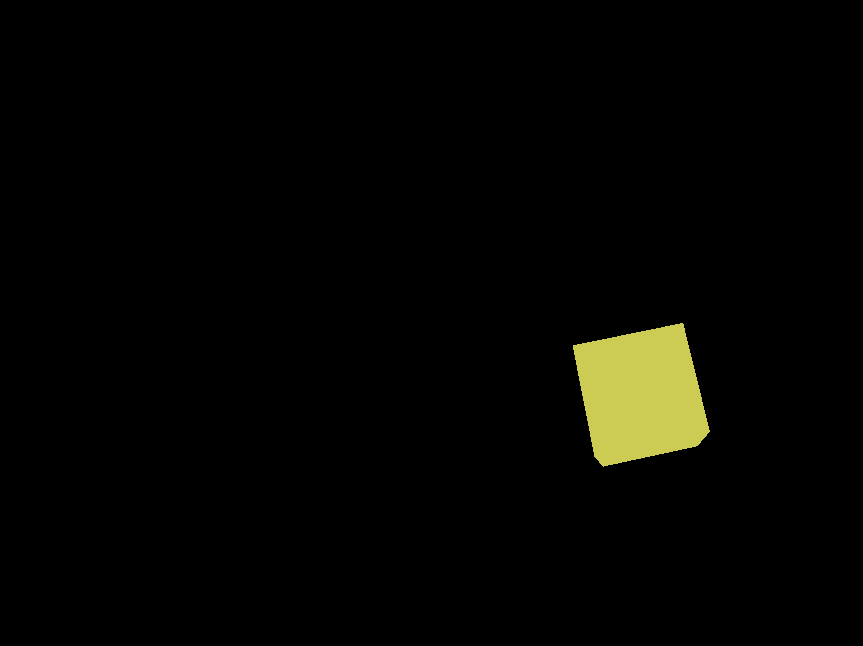
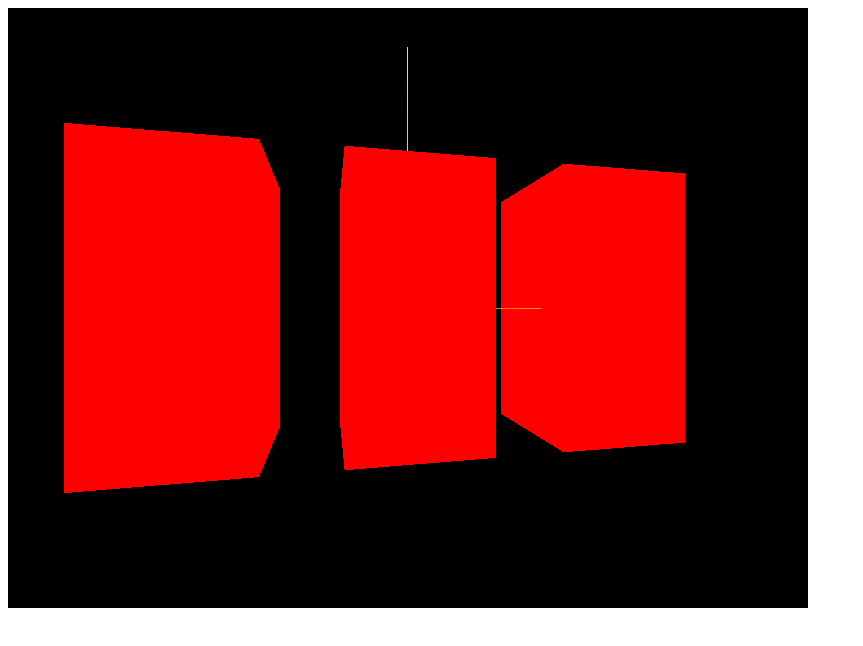
Before and after one commit to TomoyaRT/threejs-journey, a website built with Vite: page src/01-04/index.html in a window 1280 px wide. Shown: the whole page, without its empty margins (0-863 px from the left). Built offline with nearby package versions, Linux system fonts and the light colour scheme.

Commit message:
feat: learned concepts in chapter 1, section 4

```diff
--- a/src/01-03/global.css
+++ /dev/null
@@ -1 +0,0 @@
-body { margin: 0; }
--- a/src/01-04/global.css
+++ /dev/null
@@ -1 +0,0 @@
-body { margin: 0; }
--- a/src/01-04/index.html
+++ b/src/01-04/index.html
@@ -5,11 +5,10 @@
     <link rel="icon" type="image/svg+xml" href="/vite.svg" />
     <meta name="viewport" content="width=device-width, initial-scale=1.0" />
     <title>Three JS Journey</title>
-
     <link rel="stylesheet" href="./global.css">
     <script type="module" src="./main.js" defer></script>
   </head>
-
   <body>
+    <canvas class="webgl"></canvas>
   </body>
 </html>
--- a/src/01-04/main.js
+++ b/src/01-04/main.js
@@ -1,25 +1,67 @@
-import * as THREE from 'three';
+import * as THREE from 'three'
 
-const scene = new THREE.Scene();
-const camera = new THREE.PerspectiveCamera( 75, window.innerWidth / window.innerHeight, 0.1, 1000 );
+// Canvas
+const canvas = document.querySelector('canvas.webgl')
 
-const renderer = new THREE.WebGLRenderer();
-renderer.setSize( window.innerWidth, window.innerHeight );
-renderer.setAnimationLoop( animate );
-document.body.appendChild( renderer.domElement );
+// Scene
+const scene = new THREE.Scene()
 
-const geometry = new THREE.BoxGeometry( 1, 1, 1 );
-const material = new THREE.MeshBasicMaterial( { color: 0xcccc55 } );
-const cube = new THREE.Mesh( geometry, material );
-scene.add( cube );
+/**
+ * Axes Helper
+ */
+const axesHelper = new THREE.AxesHelper(2)
+scene.add(axesHelper)
 
-camera.position.z = 5;
+/**
+ * Objects
+ */
+const group = new THREE.Group()
+group.scale.y = 2
+group.rotation.y = 0.2
+scene.add(group)
 
-function animate() {
+const cube1 = new THREE.Mesh(
+    new THREE.BoxGeometry(1, 1, 1),
+    new THREE.MeshBasicMaterial({ color: 0xff0000 })
+)
+cube1.position.x = - 1.5
+group.add(cube1)
 
-	cube.rotation.x += 0.01;
-	cube.rotation.y += 0.01;
+const cube2 = new THREE.Mesh(
+    new THREE.BoxGeometry(1, 1, 1),
+    new THREE.MeshBasicMaterial({ color: 0xff0000 })
+)
+cube2.position.x = 0
+group.add(cube2)
 
-	renderer.render( scene, camera );
+const cube3 = new THREE.Mesh(
+    new THREE.BoxGeometry(1, 1, 1),
+    new THREE.MeshBasicMaterial({ color: 0xff0000 })
+)
+cube3.position.x = 1.5
+group.add(cube3)
 
+/**
+ * Sizes
+ */
+const sizes = {
+    width: 800,
+    height: 600
 }
+
+/**
+ * Camera
+ */
+const camera = new THREE.PerspectiveCamera(75, sizes.width / sizes.height)
+camera.position.z = 3
+// camera.lookAt(new THREE.Vector3(0, - 1, 0))
+scene.add(camera)
+
+/**
+ * Renderer
+ */
+const renderer = new THREE.WebGLRenderer({
+    canvas: canvas
+})
+renderer.setSize(sizes.width, sizes.height)
+renderer.render(scene, camera)
```
